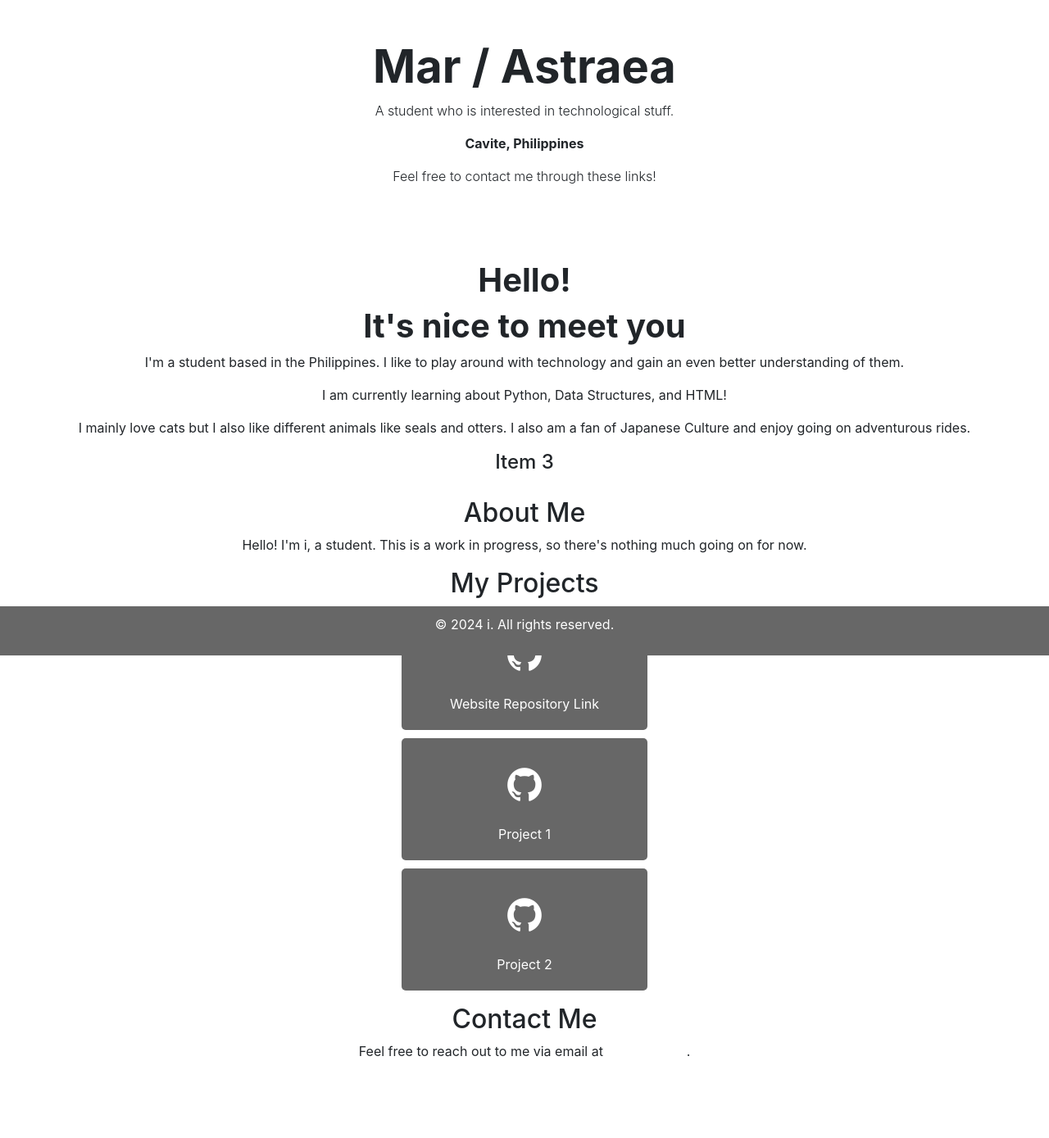
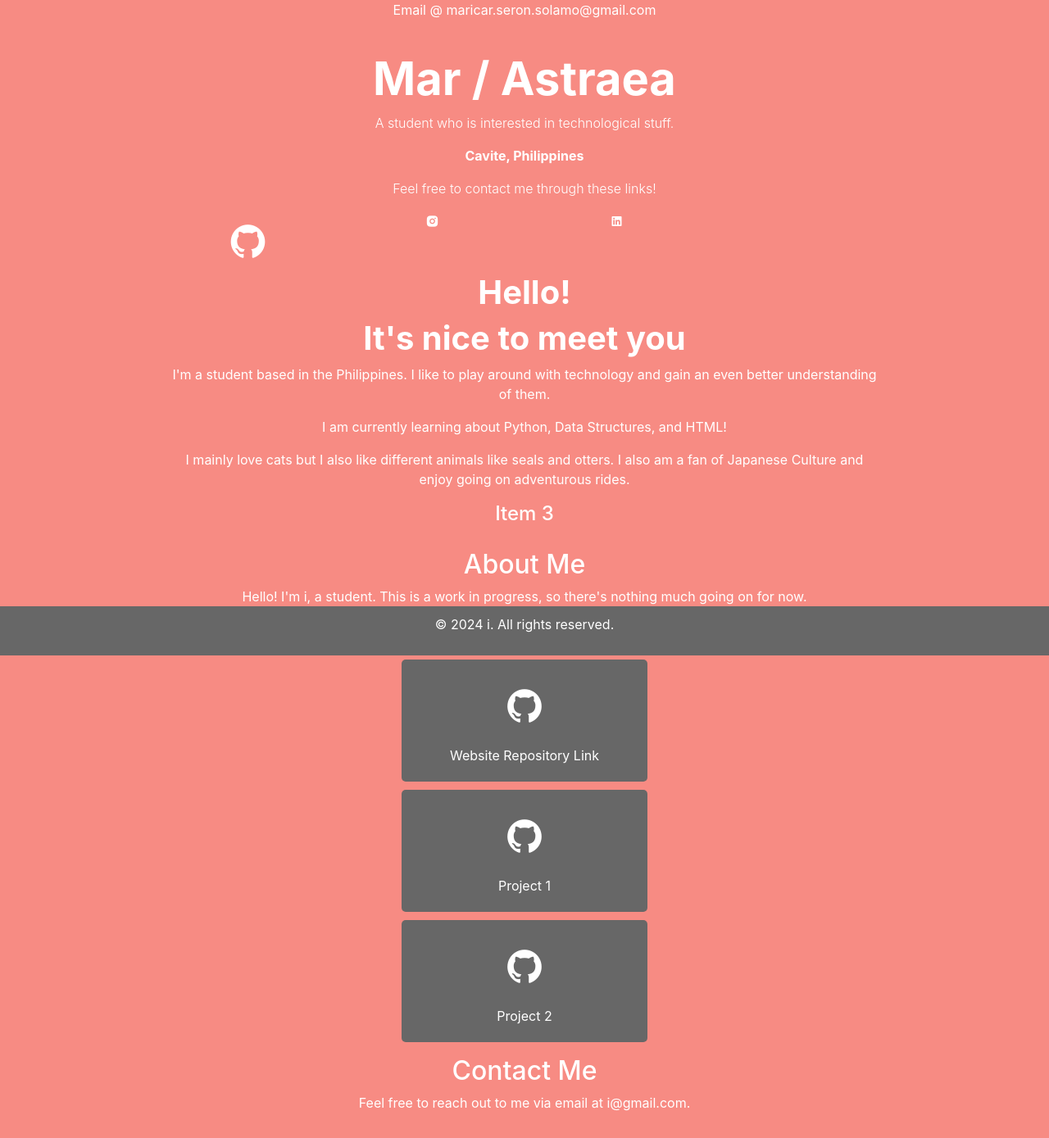
Before and after one commit to Astraea11/github-portfolio, a PHP site: page / in a window 1280 px wide. Shown: the whole page at 82% size. Before the commit the page ends 1290 px from the top, so only its background shows below. Run offline with PHP 8.4, Linux system fonts and the light colour scheme.

Commit message:
Update port.css
update

```diff
--- a/css/port.css
+++ b/css/port.css
@@ -2,8 +2,8 @@ body {
     font-family:Verdana, Geneva, Tahoma, sans-serif;
     margin: 0;
     padding: 0;
-    background-color: #f78b83;
-    color: #FFFFFF;
+    background-color: #f78b83 !important;
+    color: #FFFFFF !important;
     display: flex;
     flex-direction: column;
     align-items: center;
@@ -90,3 +90,8 @@ body {
 .size {
     font-size: 50px;
 }
+.custom-container {
+  max-width: 900px;
+  margin: 0 auto;
+  padding: 15px;
+}
```
